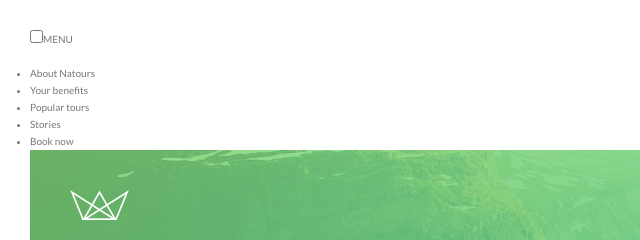
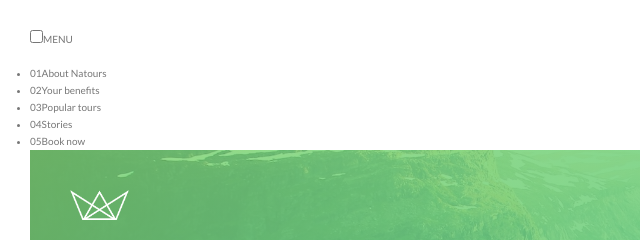
Before and after one commit to mralimov/Advanced-CSS-SASS-Website-Uz-Voyage, a website: page index.html in a window 1280 px wide. Shown: the top 240 px of the page, 0-640 px from the left. Drawn offline with Linux system fonts and the light colour scheme.

Commit message:
Nav span

```diff
--- a/index.html
+++ b/index.html
@@ -25,19 +25,22 @@
       <nav class="navigation__nav">
         <ul class="navigation__list">
           <li class="navigation__item">
-            <a href="#" class="navigation__link"></a>About Natours
+            <a href="#" class="navigation__link"></a><span>01</span>About
+            Natours
           </li>
           <li class="navigation__item">
-            <a href="#" class="navigation__link"></a>Your benefits
+            <a href="#" class="navigation__link"></a><span>02</span>Your
+            benefits
           </li>
           <li class="navigation__item">
-            <a href="#" class="navigation__link"></a>Popular tours
+            <a href="#" class="navigation__link"></a><span>03</span>Popular
+            tours
           </li>
           <li class="navigation__item">
-            <a href="#" class="navigation__link"></a>Stories
+            <a href="#" class="navigation__link"></a><span>04</span>Stories
           </li>
           <li class="navigation__item">
-            <a href="#" class="navigation__link"></a>Book now
+            <a href="#" class="navigation__link"></a><span>05</span>Book now
           </li>
         </ul>
       </nav>
```
